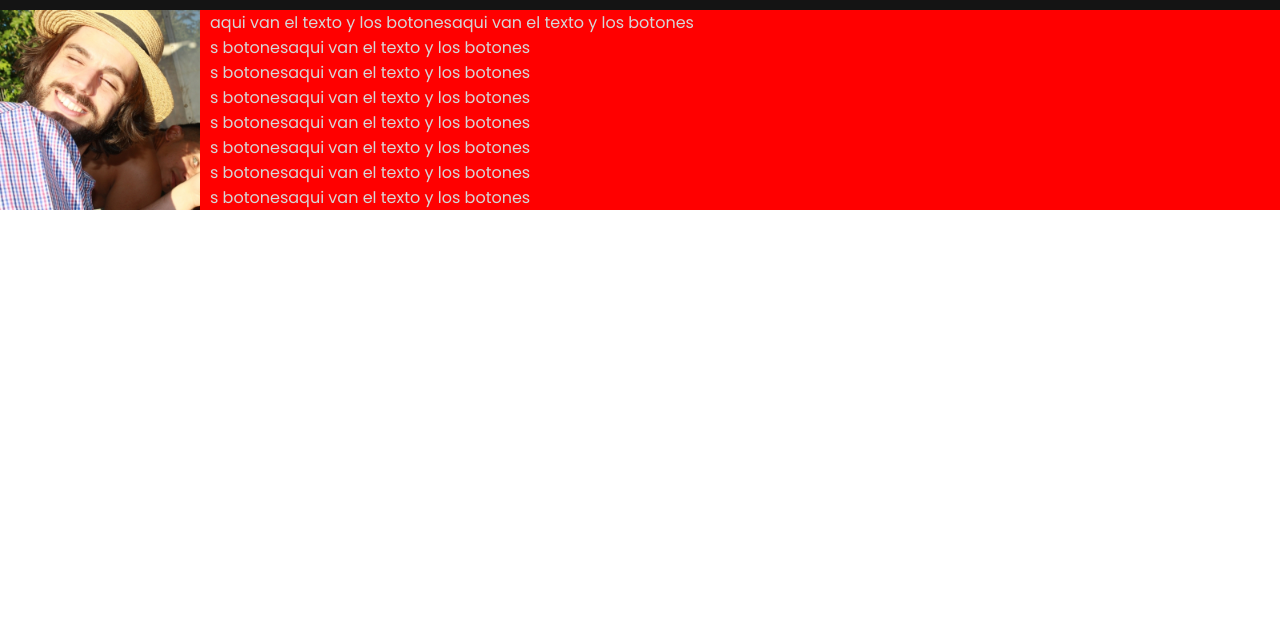
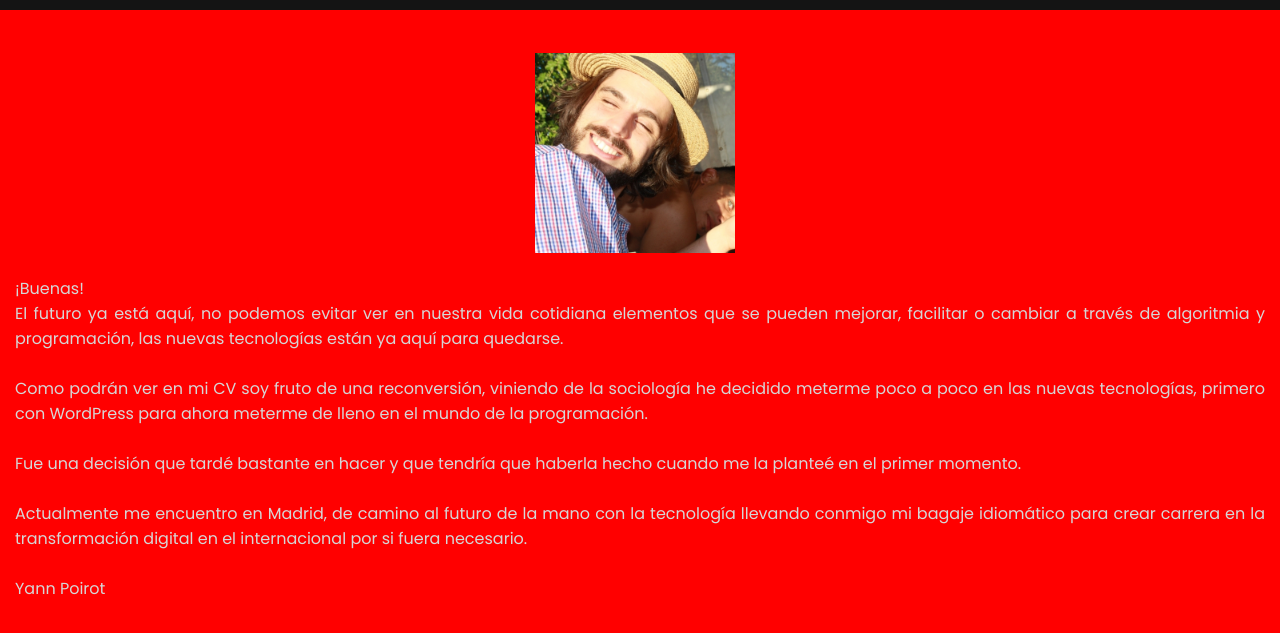
Before and after one commit to masugerencias/porfolio-responsive-css-html, a plain HTML site: page index.html in a window 1280 px wide. Shown: the part 55-688 px from the top of the page. Drawn offline with Linux system fonts and the light colour scheme.

Commit message:
cambio de index

```diff
--- a/css/style.css
+++ b/css/style.css
@@ -109,25 +109,43 @@ a {
     border-radius: 4px;
   }
 }
+/* INICIO */
 /* contenedor inicio (foto) y contenedor textp+botones */
-.contenedorInicio{
+/* .contenedorInicio{
   display: flex;
   background-color: red;
+  padding-top: 80px;
+  height: 100vh;
+} */
 
 
-
+.contenedorInicio {
+  display: flex;
+  background-color: red;
+  padding-top: 108px;
+  height: 150%;
+  flex-direction: column;
 }
 
 .fotos {
   display: flex;
-  flex-direction: column;
   justify-content: center;
+  padding-bottom: 23px
 }
 
 .textoYbotones{
   display: flex;
+    align-content: center;
+    flex-direction: row;
+    justify-content: flex-start;
+    align-items: stretch;
+    flex-wrap: wrap;
+    text-align: justify;
+    padding-left: 15px;
+    padding-right: 15px;
+
 }
-/* NO LO SONSIGO MACHO */
+
 .imagenInicio{
  margin-right: 10px;
   display: flex;
--- a/index.html
+++ b/index.html
@@ -27,14 +27,26 @@
         </div>
 
 
-    <div class="contenedorInicio">
-        <div class="fotos">
-            <img class="imagenInicio" src="images/prueba.jpg"/>
-        </div>
-        <div class="textoYbotones">
-            <p>aqui van el texto y los botonesaqui van el texto y los botones <br>s botonesaqui van el texto y los botones <br>s botonesaqui van el texto y los botones <br>s botonesaqui van el texto y los botones <br>s botonesaqui van el texto y los botones <br>s botonesaqui van el texto y los botones <br>s botonesaqui van el texto y los botones <br>s botonesaqui van el texto y los botones <br></p>
 
-        </div>
+</div>
+<div class="contenedorInicio">
+    <div class="fotos">
+        <img class="imagenInicio" src="images/prueba.jpg"/>
+    </div>
+    <div class="textoYbotones">
+        <p>¡Buenas! <br>
+
+            El futuro ya está aquí, no podemos evitar ver en nuestra vida cotidiana elementos que se pueden mejorar, facilitar o cambiar a través de algoritmia y programación, las nuevas tecnologías están ya aquí para quedarse. <br><br>
+
+            Como podrán ver en mi CV soy fruto de una reconversión, viniendo de la sociología he decidido meterme poco a poco en las nuevas tecnologías, primero con WordPress para ahora meterme de lleno en el mundo de la programación. <br><br>
+
+            Fue una decisión que tardé bastante en hacer y que tendría que haberla hecho cuando me la planteé en el primer momento. <br><br>
+
+            Actualmente me encuentro en Madrid, de camino al futuro de la mano con la tecnología llevando conmigo mi bagaje idiomático para crear carrera en la transformación digital en el internacional por si fuera necesario.<br><br>
+
+
+            Yann Poirot</p>
+
     </div>
 </div>
     <script src="./js/app.js"></script>
```
